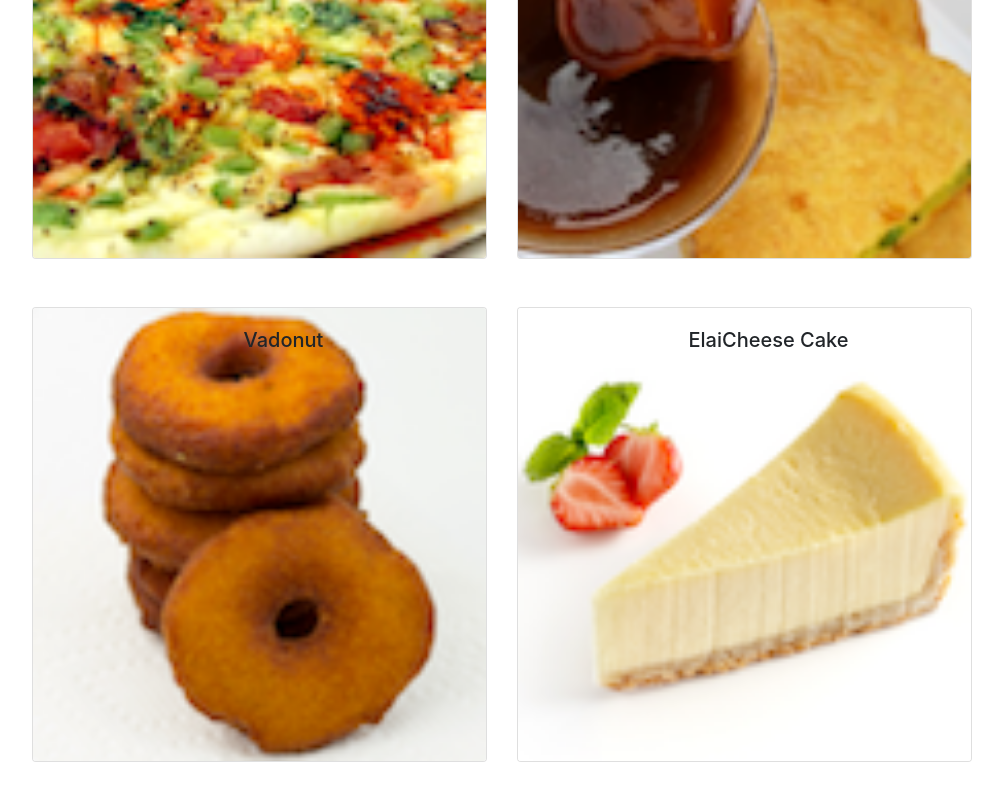
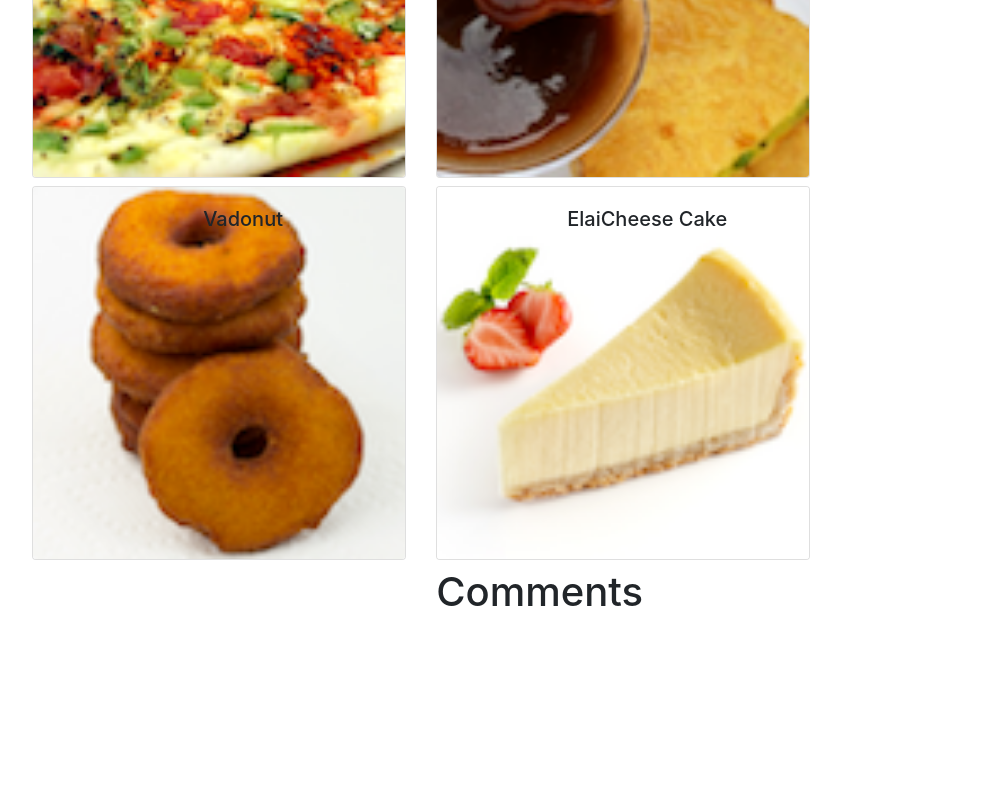
Before and after one commit to Someshz/confus, a React (Create React App) app: page / in a window 1280 px wide. Shown: the part 352-1152 px from the top of the page, without its empty margins (138-1141 px from the left). After the commit the page ends 1076 px from the top, so only its background shows below. Built offline with nearby package versions, Linux system fonts and the light colour scheme.

Commit message:
assignment 1

```diff
--- a/src/App.js
+++ b/src/App.js
@@ -3,6 +3,7 @@ import logo from './logo.svg';
 import {Navbar,NavbarBrand} from 'reactstrap';
 import './App.css';
 import Menu from './components/MenuComponent.js'
+
 import { DISHES } from './shared/dishes'
 
 class App extends Component
@@ -21,10 +22,11 @@ class App extends Component
     <div className="App">
         <Navbar  dark color="primary">
           <div className="Container">
-              <NavbarBrand href="/">Restaurant</NavbarBrand>
+              <NavbarBrand href="/">Ristorante Con Fusion</NavbarBrand>
           </div>
         </Navbar>
         <Menu dishes={this.state.dishes}/>
+
     </div>
   );
  }
--- /dev/null
+++ b/src/components/DishDetailComponent.js
@@ -0,0 +1,30 @@
+import React, { Component } from 'react';
+
+
+
+class Dish extends Component
+{
+
+    constructor(props)
+    {
+       super();
+    }
+    render()
+    {
+        return(
+
+            <div class="row">
+            <div class="col-md-5 col-sm-12 col-sm-12 font-weight-bold text-left">
+               {this.props.selected1}
+            </div>
+            <div class="col-md-5 col-sm-12">
+            <h1 class="text-left ">Comments</h1>
+                {this.props.info1}
+            </div>
+            </div>);
+
+    }
+
+}
+
+export default Dish;
--- a/src/components/MenuComponent.js
+++ b/src/components/MenuComponent.js
@@ -1,5 +1,6 @@
 import React, { Component } from 'react';
 import {Media, CardBody } from 'reactstrap';
+import Dish from './DishDetailComponent';
 import {Card ,CardImg,CardImgOverlay,CardTitle,CardText} from 'reactstrap';
 
 class Menu extends Component
@@ -9,7 +10,8 @@ class Menu extends Component
         super(props);
         this.state=
         {
-            selected:null
+            selected:null,
+            info:null,
         }
 
     }
@@ -18,32 +20,51 @@ class Menu extends Component
     if(dish!=null)
     {
     console.log("somesh");
+
+
    this.setState(
    {
 
-   selected:(<Card>
+   selected:(<Card >
+
+        <CardImg width="100%" src={dish.image} alt={dish.name}/>
         <CardBody>
-        <CardImg width="100%" src={dish.image} alt={dish.name}/>
-        <CardText>{dish.description}</CardText>
+        <CardTitle >{dish.name}</CardTitle>
+        <CardText >{dish.description}</CardText>
         </CardBody>
+
     </Card>),
-   });
-    }
+    info:"Comments",
+   info : dish.comments.map(dish => {
+        return <div class="text-left font-weight-bold">
+
+            {dish.comment}
+           <br/>
+           <br/>
+
+        -- {dish.author} , {dish.date}
+        <br/>
+        <br/>
+        </div>
+         }),
+    });
+}
+
     else{
         this.setState= (
    {
    selected:(<div></div>),
+   info:(<div> </div>)
    });
+
     }
 
 }
-
-
     render()
     {
         const menu=this.props.dishes.map((dishesh)=>{
             return (
-                <div key={dishesh.id} className="col-xl-6 col-sm-12 mb-5" >
+                <div key={dishesh.id} className="col-xl-5 col-sm-12 mb-2" >
                     <Card  onClick={()=>this.onFunction(dishesh)}>
 
 
@@ -61,16 +82,15 @@ class Menu extends Component
         return (
             <div className="container">
                 <div class="row">
+                        {menu}
+                </div>
 
-                        {menu}
+                <Dish selected1={this.state.selected} info1={this.state.info}/>
+           </div>
+
+        );
 
 
-                </div>
-                <div>{this.state.selected}</div>
-
-            </div>
-
-        );
     }
 }
 
```
